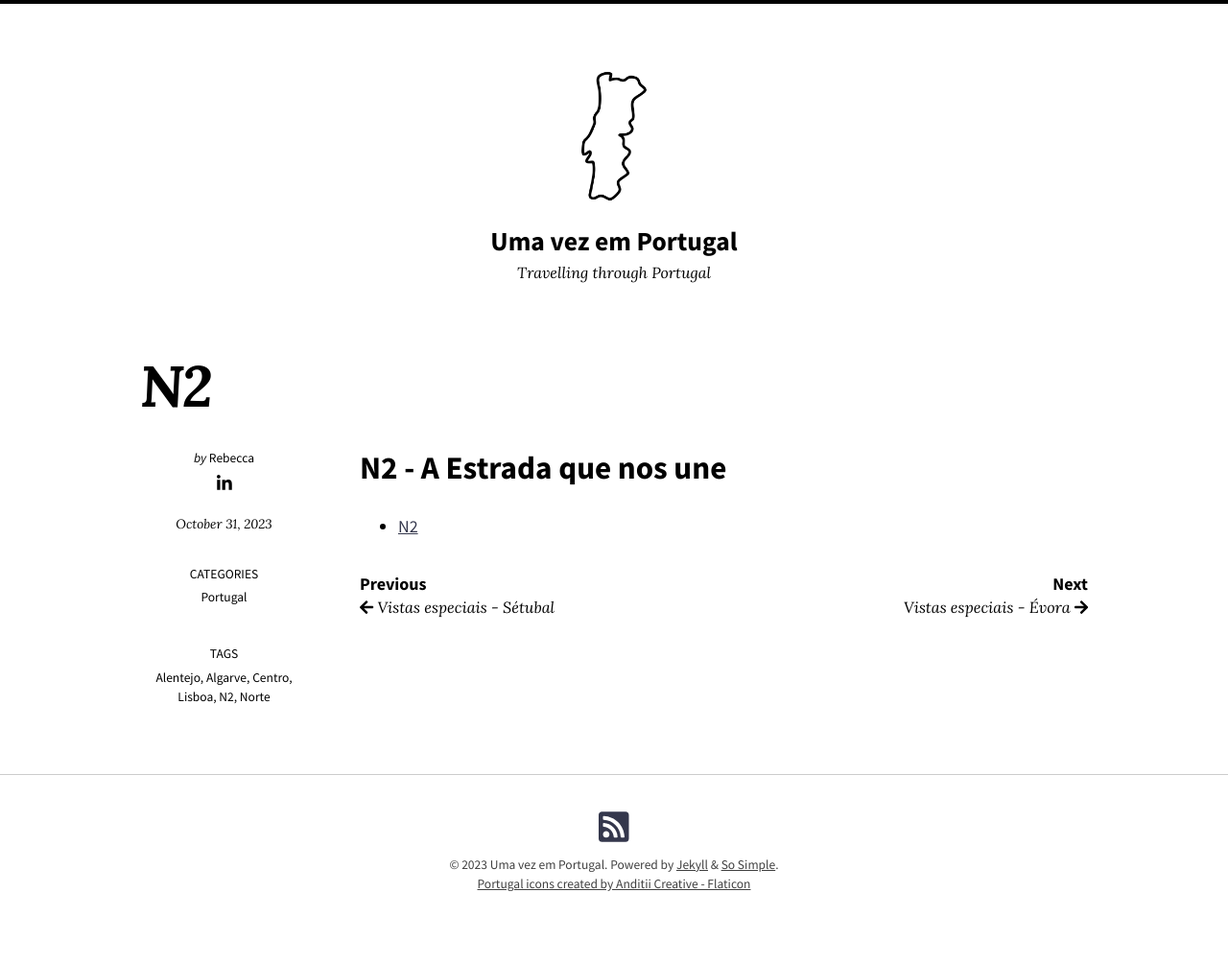
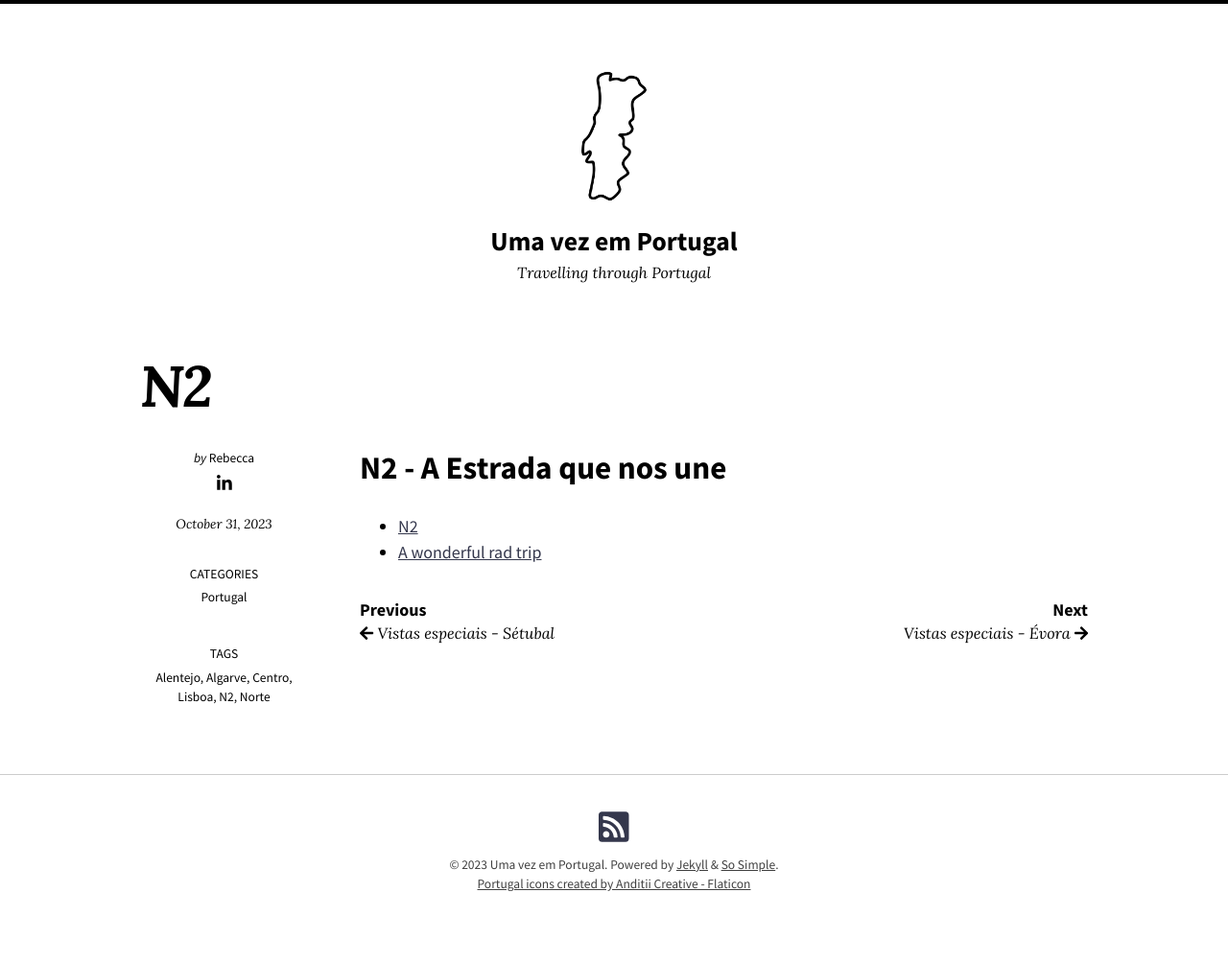
Before and after one commit to beccarei/uma-vez-em-portugal, a Jekyll site: the page built from _posts/2023-10-31-N2.md, in a window 1280 px wide. Shown: the whole page at 96% size. Built offline with Jekyll 4.4.1, drawn with Linux system fonts in a browser that asks for light colours; nearby versions of some CDN libraries.

Commit message:
added a wonderful road trip description

```diff
--- a/_posts/2023-10-31-N2.md
+++ b/_posts/2023-10-31-N2.md
@@ -8,3 +8,4 @@ tags: N2 Norte Centro Alentejo Lisboa Algarve
 # N2 - A Estrada que nos une
 
 * [N2](https://www.rotan2.pt/)
+* [A wonderful rad trip](https://www.vagamundos.pt/guia-estrada-nacional-2-roteiro/)
```
